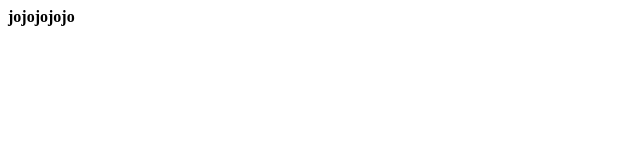
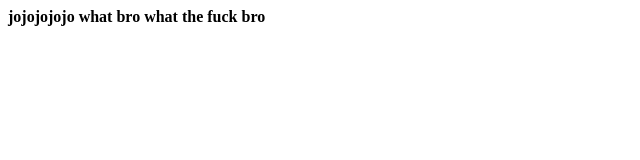
Before and after one commit to Lime9/2022.01.04_Coursera-JS-01, a plain HTML site: page index.html in a window 1280 px wide. Shown: the whole page, without its empty margins (0-640 px from the left). Drawn offline with Linux system fonts and the light colour scheme.

Commit message:
new changes

```diff
--- a/index.html
+++ b/index.html
@@ -7,5 +7,7 @@
 </head>
 <body>
     <strong>jojojojojo</strong>
+    <strong> what bro</strong>
+    <strong> what the fuck bro</strong>
 </body>
 </html>
```
